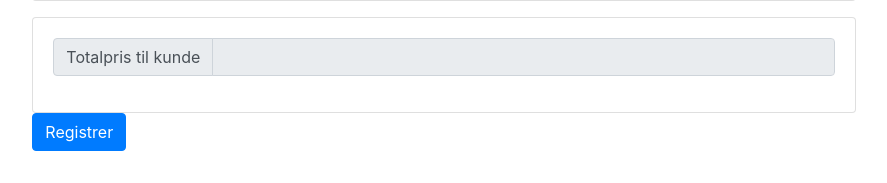
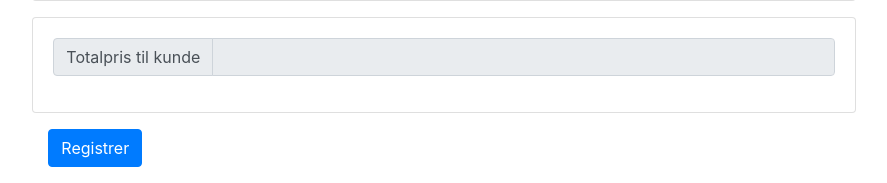
Before and after one commit to Reedtrullz/reidjoss.github.io, a PHP site: page / in a window 1280 px wide. Shown: the part 645-828 px from the top of the page, without its empty margins (196-1083 px from the left). Before the commit the page ends 796 px from the top, so only its background shows below. Run offline with PHP 8.4, Linux system fonts and the light colour scheme.

Commit message:
Luft rundt knapp

```diff
--- a/css/master.css
+++ b/css/master.css
@@ -9,3 +9,7 @@
 form .card {
   margin-top: 1rem;
 }
+
+.btn-sendskjema {
+  margin: 1rem;
+}
```
